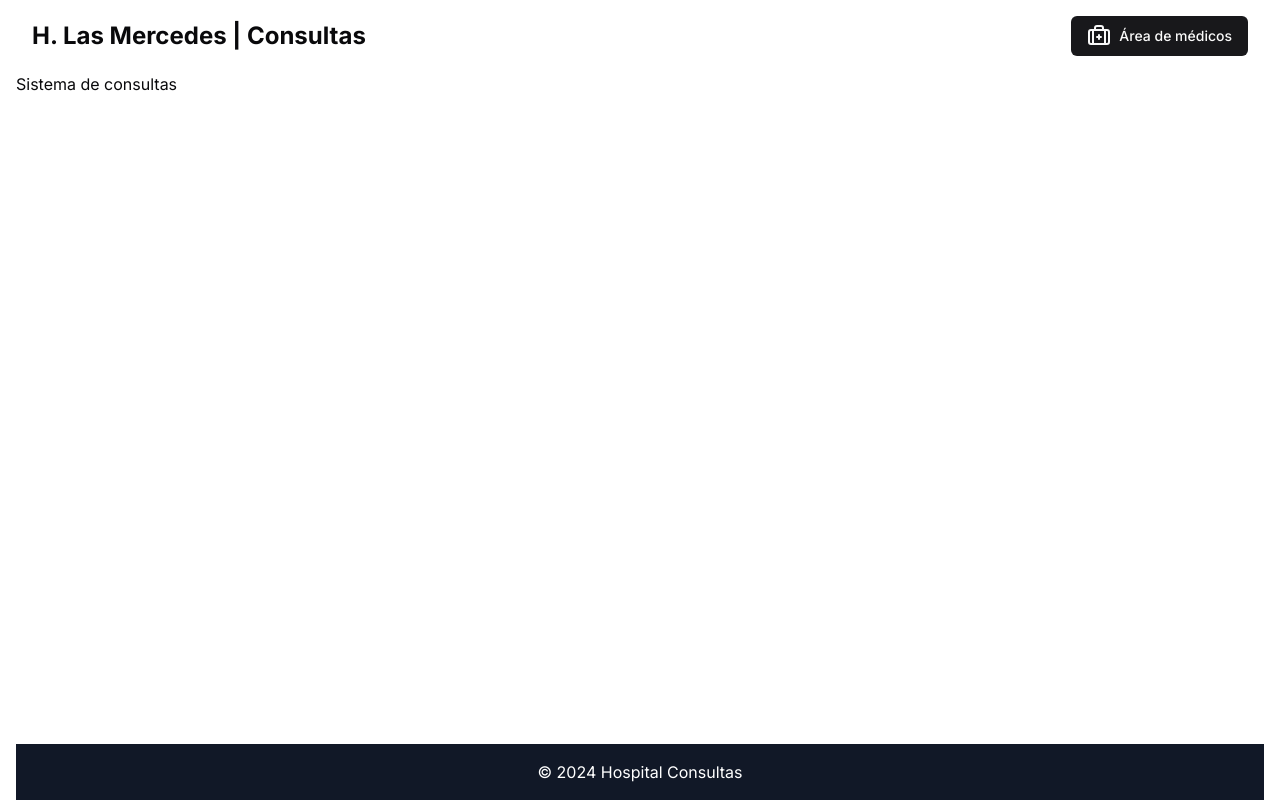
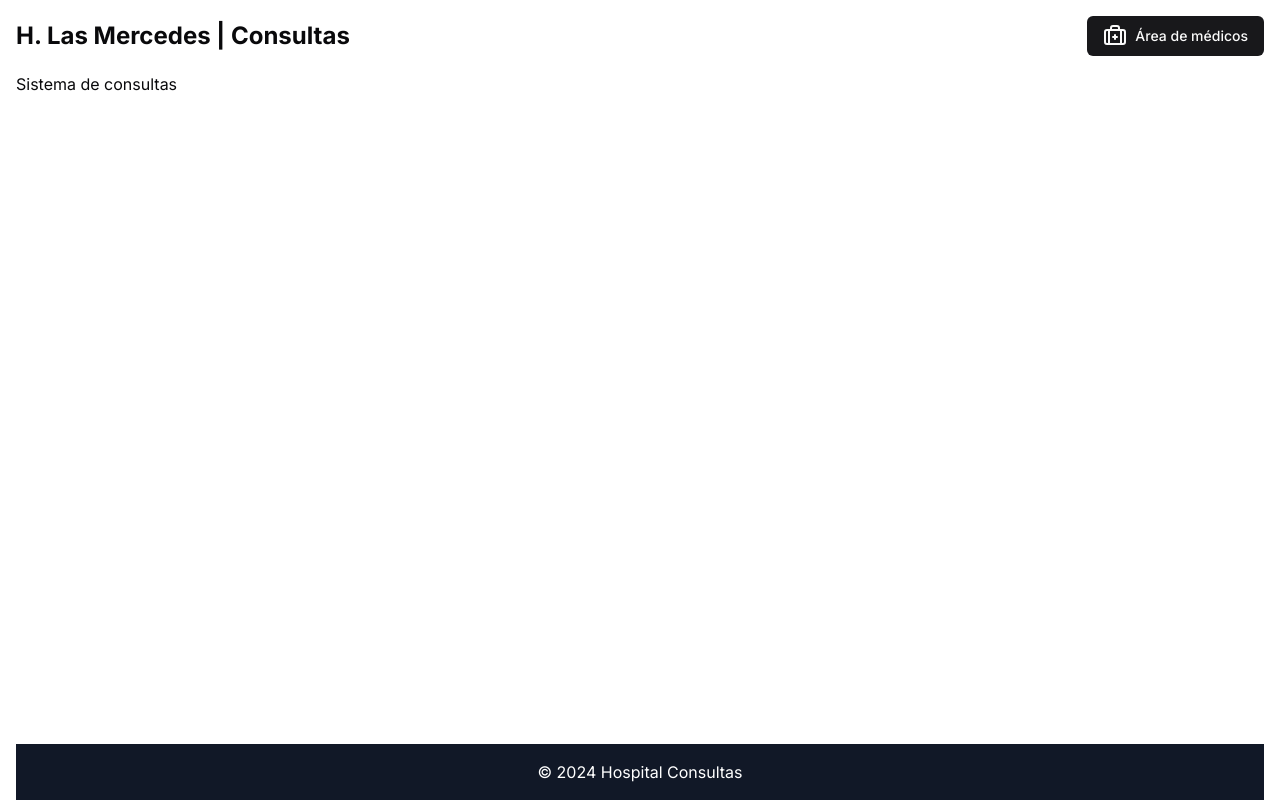
Before and after one commit to luispazcode/sys-consulta-citas, a Next.js app: page / in a window 1280 px wide. Built offline with nearby package versions, Linux system fonts and the light colour scheme.

Commit message:
style: add container utilities

```diff
--- a/src/app/globals.css
+++ b/src/app/globals.css
@@ -60,8 +60,11 @@
 }
 
 @layer utilities {
-	.container-section {
-		@apply max-w-7xl px-4 mx-auto self-center;
+	.template-container {
+		@apply max-w-[85rem] mx-auto px-4 md:px-8 xl:px-12 2xl:px-0;
+	}
+	.section-container {
+		@apply max-w-[70rem] mx-auto px-4 md:px-8 xl:px-12 2xl:px-0;
 	}
 }
 
```
